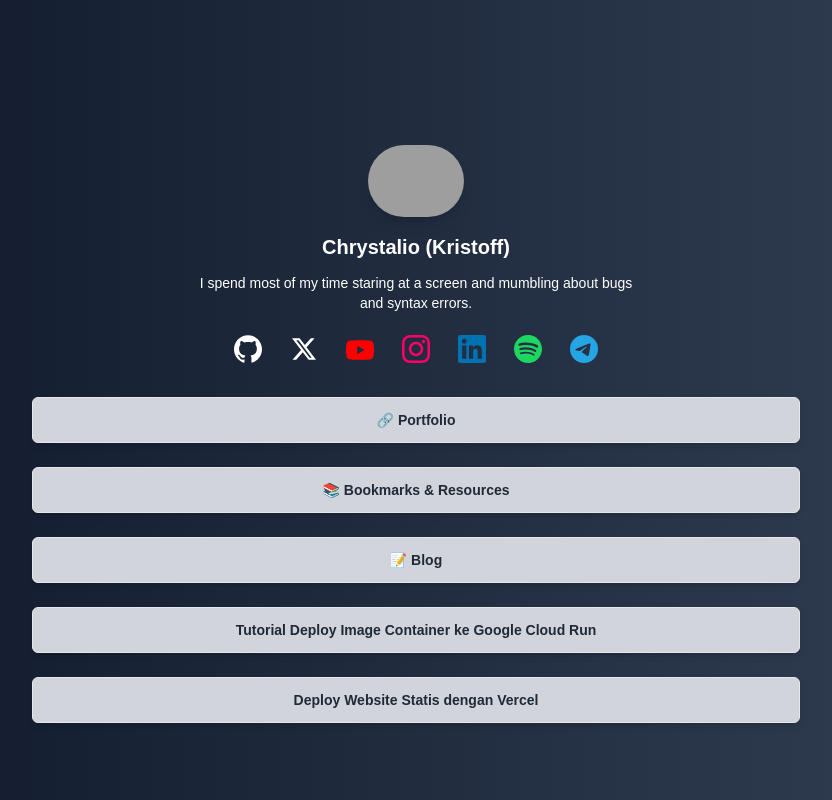
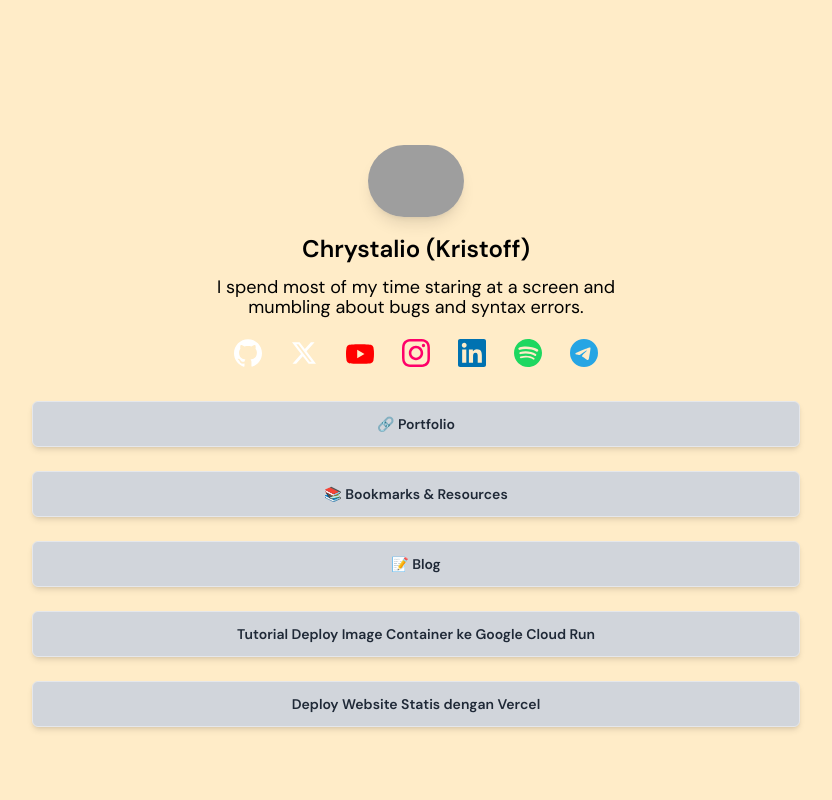
Before and after one commit to chrystalio/Linkzu, a Next.js app: page / in a window 1280 px wide. Shown: the whole page, without its empty margins (224-1056 px from the left). Built offline with nearby package versions, Linux system fonts and the light colour scheme; grey boxes are pictures that could not be loaded.

Commit message:
Update layout and page styles for improved readability and aesthetics

```diff
--- a/src/app/layout.tsx
+++ b/src/app/layout.tsx
@@ -15,8 +15,7 @@ export default function RootLayout({
     <html lang="en">
       <head />
       <body
-        className="antialiased text-white bg-gradient-to-r from-slate-900 to-slate-700 subpixel-antialiased"
-        style={{ fontFamily: "'Reenie Beanie', sans-serif" }}
+        className="antialiased subpixel-antialiased bg-[#FFECC8]"
       >
         {children}
       </body>
--- a/src/app/page.tsx
+++ b/src/app/page.tsx
@@ -7,10 +7,10 @@ export default function Home() {
   return (
     <div className="flex items-center flex-col mx-auto w-full justify-center mt-14 md:mt-36 px-8">
       <Image className="rounded-full shadow-lg" alt={data.profile.name} src={data.profile.avatar} width={96} height={96} />
-      <h1 className="font-semibold mt-4 text-xl text-white">
+      <h1 className="font-semibold mt-4 text-xl lg:text-2xl">
         {data.profile.name}
       </h1>
-      <p className="text-sm text-white-500 mt-3 mb-4 max-w-md text-center">
+      <p className="text-sm lg:text-lg/5 text-white-500 mt-3 mb-4 max-w-md text-center">
         {data.profile.bio}
       </p>
 
```
